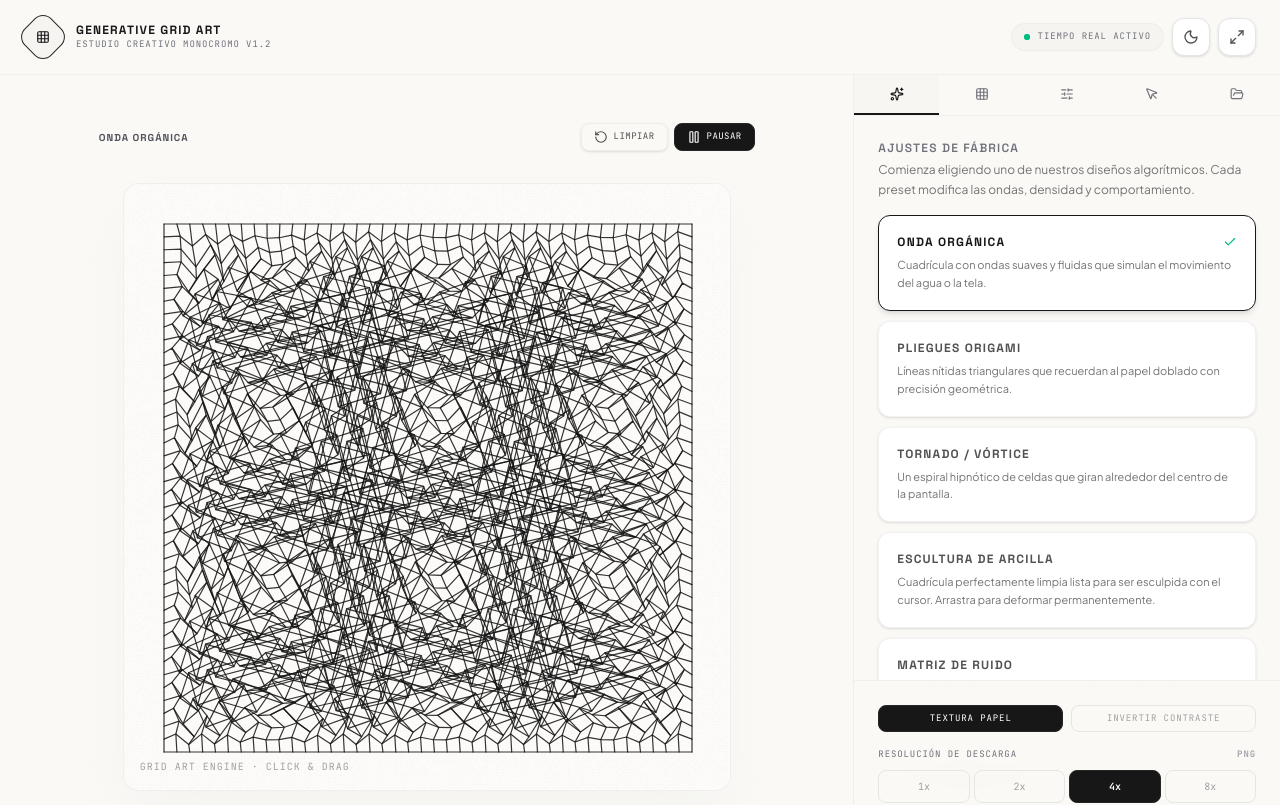
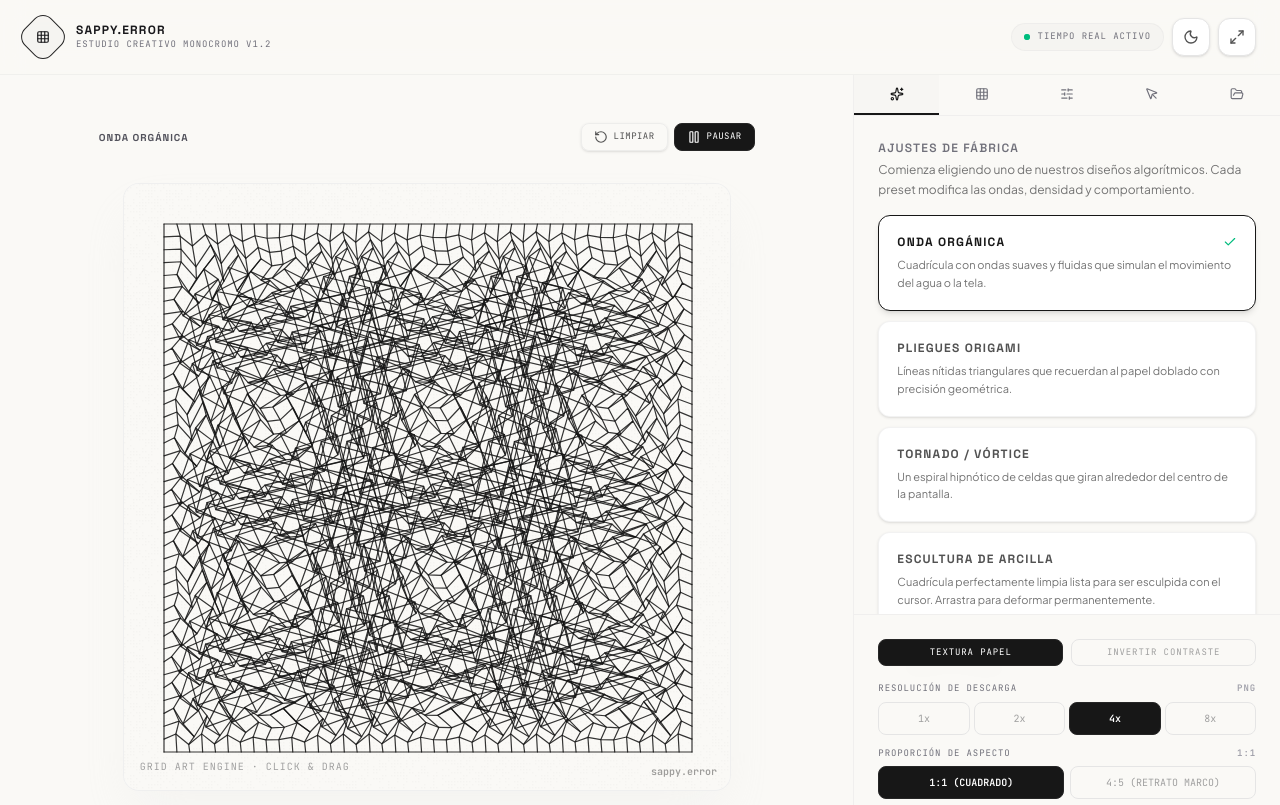
Before and after one commit to sappy666/geneartive-art-grid, a React (Vite) app: page / in a window 1280 px wide. Shown: the top 805 px of the page. Built offline with nearby package versions, Linux system fonts and the light colour scheme.

Commit message:
feat: add aspect ratio export options
Implement 1:1 and 4:5 aspect ratio export support and update documentation for local setup.

```diff
--- a/src/App.tsx
+++ b/src/App.tsx
@@ -52,6 +52,7 @@ export default function App() {
 
   // High-Res Export choices
   const [exportRes, setExportRes] = useState<ExportResolution>('4x');
+  const [exportAspect, setExportAspect] = useState<'1:1' | '4:5'>('1:1');
   const [isExporting, setIsExporting] = useState(false);
 
   // Custom JSON sharing state
@@ -235,7 +236,7 @@ export default function App() {
         else if (exportRes === '4x') multiplier = 4;
         else if (exportRes === '8x') multiplier = 8;
 
-        const dataUrl = canvasRef.current?.exportHighRes(multiplier);
+        const dataUrl = canvasRef.current?.exportHighRes(multiplier, exportAspect);
         if (dataUrl) {
           const link = document.createElement('a');
           const timeStamp = new Date().toISOString().slice(0, 10);
@@ -243,7 +244,8 @@ export default function App() {
             .toLowerCase()
             .replace(/\s+/g, '-');
 
-          link.download = `cuadricula_${nameClean}_${exportRes}_${timeStamp}.png`;
+          const aspectClean = exportAspect.replace(':', '-');
+          link.download = `cuadricula_${nameClean}_${exportRes}_${aspectClean}_${timeStamp}.png`;
           link.href = dataUrl;
           document.body.appendChild(link);
           link.click();
@@ -334,7 +336,7 @@ export default function App() {
           </div>
           <div>
             <h1 className="font-display font-bold text-xs tracking-widest uppercase">
-              Generative Grid Art
+              sappy.error
             </h1>
             <p className="font-mono text-[9px] tracking-widest text-zinc-500 uppercase">
               Estudio Creativo Monocromo v1.2
@@ -1301,7 +1303,9 @@ export default function App() {
               </div>
 
               {/* Export Panel */}
-              <div className="space-y-2">
+              <div className="space-y-3">
+                {/* Resolution Select */}
+                <div className="space-y-1.5">
                   <div className="flex items-center justify-between font-mono text-[9px] uppercase tracking-widest text-zinc-500">
                     <span>Resolución de Descarga</span>
                     <span className="font-bold text-zinc-400">PNG</span>
@@ -1331,6 +1335,48 @@ export default function App() {
                         {res.label}
                       </button>
                     ))}
+                  </div>
+                </div>
+
+                {/* Aspect Ratio Select */}
+                <div className="space-y-1.5">
+                  <div className="flex items-center justify-between font-mono text-[9px] uppercase tracking-widest text-zinc-500">
+                    <span>Proporción de Aspecto</span>
+                    <span className="font-bold text-zinc-400">{exportAspect}</span>
+                  </div>
+
+                  <div className="grid grid-cols-2 gap-1.5">
+                    <button
+                      onClick={() => setExportAspect('1:1')}
+                      className={`py-2 text-center rounded-lg border text-[10px] font-mono transition-all duration-300 cursor-pointer ${
+                        exportAspect === '1:1'
+                          ? settings.darkTheme
+                            ? 'bg-white border-white text-black font-bold shadow-sm'
+                            : 'bg-neutral-900 border-neutral-800 text-white font-bold'
+                          : settings.darkTheme
+                          ? 'border-white/5 text-zinc-400 hover:border-white/10 hover:text-white bg-transparent'
+                          : 'border-neutral-200 text-neutral-400 hover:border-neutral-300 bg-transparent'
+                      }`}
+                      title="Diseño cuadrado completo"
+                    >
+                      1:1 (CUADRADO)
+                    </button>
+                    <button
+                      onClick={() => setExportAspect('4:5')}
+                      className={`py-2 text-center rounded-lg border text-[10px] font-mono transition-all duration-300 cursor-pointer ${
+                        exportAspect === '4:5'
+                          ? settings.darkTheme
+                            ? 'bg-white border-white text-black font-bold shadow-sm'
+                            : 'bg-neutral-900 border-neutral-800 text-white font-bold'
+                          : settings.darkTheme
+                          ? 'border-white/5 text-zinc-400 hover:border-white/10 hover:text-white bg-transparent'
+                          : 'border-neutral-200 text-neutral-400 hover:border-neutral-300 bg-transparent'
+                      }`}
+                      title="Marco de retrato 4:5 con el diseño cuadrado centrado"
+                    >
+                      4:5 (RETRATO MARCO)
+                    </button>
+                  </div>
                 </div>
 
                 <button
--- a/src/components/ArtCanvas.tsx
+++ b/src/components/ArtCanvas.tsx
@@ -8,7 +8,7 @@ interface ArtCanvasProps {
 }
 
 export interface ArtCanvasRef {
-  exportHighRes: (resolutionMultiplier: number) => string;
+  exportHighRes: (resolutionMultiplier: number, aspect?: '1:1' | '4:5') => string;
   resetGrid: () => void;
 }
 
@@ -36,8 +36,8 @@ export const ArtCanvas = forwardRef<ArtCanvasRef, ArtCanvasProps>(({ settings, o
 
   // Expose methods to parent
   useImperativeHandle(ref, () => ({
-    exportHighRes: (multiplier: number) => {
-      return renderHighRes(multiplier);
+    exportHighRes: (multiplier: number, aspect?: '1:1' | '4:5') => {
+      return renderHighRes(multiplier, aspect);
     },
     resetGrid: () => {
       initializeGrid(dimensions.width, dimensions.height);
@@ -131,13 +131,13 @@ export const ArtCanvas = forwardRef<ArtCanvasRef, ArtCanvasProps>(({ settings, o
       const isColorInverted = settings.colorInverted;
 
       // Determine final background & stroke colors
-      let bgColor = isDark ? '#0A0A0A' : '#fcfbf9';
+      let bgColor = isDark ? '#0A0A0A' : '#FAF9F6';
       let strokeColor = isDark ? 'rgba(255, 255, 255, 0.85)' : 'rgba(18, 18, 18, 0.85)';
       let pointColor = isDark ? 'rgba(255, 255, 255, 0.95)' : 'rgba(18, 18, 18, 0.95)';
 
       if (isColorInverted) {
         const tempBg = bgColor;
-        bgColor = strokeColor.startsWith('rgba(18') ? '#0A0A0A' : '#fcfbf9';
+        bgColor = strokeColor.startsWith('rgba(18') ? '#0A0A0A' : '#FAF9F6';
         strokeColor = tempBg === '#0A0A0A' ? 'rgba(18, 18, 18, 0.85)' : 'rgba(255, 255, 255, 0.85)';
         pointColor = strokeColor;
       }
@@ -390,6 +390,13 @@ export const ArtCanvas = forwardRef<ArtCanvasRef, ArtCanvasProps>(({ settings, o
         }
       }
 
+      // Minimalist sappy.error signature in bottom-right corner
+      ctx.font = '600 10px "JetBrains Mono", monospace';
+      ctx.fillStyle = isDark ? 'rgba(255, 255, 255, 0.4)' : 'rgba(18, 18, 18, 0.4)';
+      ctx.textAlign = 'right';
+      ctx.textBaseline = 'bottom';
+      ctx.fillText('sappy.error', dimensions.width - 15, dimensions.height - 15);
+
       // Rotate last mouse positions to measure drag speed vectors
       lastMousePosRef.current = { ...mousePosRef.current };
 
@@ -478,9 +485,15 @@ export const ArtCanvas = forwardRef<ArtCanvasRef, ArtCanvasProps>(({ settings, o
   };
 
   // Render High-Resolution static version for crispy, perfect exports
-  const renderHighRes = (multiplier: number): string => {
+  const renderHighRes = (multiplier: number, aspect: '1:1' | '4:5' = '1:1'): string => {
     const targetW = dimensions.width * multiplier;
-    const targetH = dimensions.height * multiplier;
+    let targetH = dimensions.height * multiplier;
+    let offsetY = 0;
+
+    if (aspect === '4:5') {
+      targetH = targetW * 1.25;
+      offsetY = (targetH - targetW) / 2;
+    }
 
     const tempCanvas = document.createElement('canvas');
     tempCanvas.width = targetW;
@@ -491,13 +504,13 @@ export const ArtCanvas = forwardRef<ArtCanvasRef, ArtCanvasProps>(({ settings, o
     const isDark = settings.darkTheme;
     const isColorInverted = settings.colorInverted;
 
-    let bgColor = isDark ? '#0A0A0A' : '#fcfbf9';
+    let bgColor = isDark ? '#0A0A0A' : '#FAF9F6';
     let strokeColor = isDark ? 'rgba(255, 255, 255, 0.9)' : 'rgba(18, 18, 18, 0.9)';
     let pointColor = isDark ? 'rgba(255, 255, 255, 0.95)' : 'rgba(18, 18, 18, 0.95)';
 
     if (isColorInverted) {
       const tempBg = bgColor;
-      bgColor = strokeColor.startsWith('rgba(18') ? '#0A0A0A' : '#fcfbf9';
+      bgColor = strokeColor.startsWith('rgba(18') ? '#0A0A0A' : '#FAF9F6';
       strokeColor = tempBg === '#0A0A0A' ? 'rgba(18, 18, 18, 0.9)' : 'rgba(255, 255, 255, 0.9)';
       pointColor = strokeColor;
     }
@@ -505,7 +518,7 @@ export const ArtCanvas = forwardRef<ArtCanvasRef, ArtCanvasProps>(({ settings, o
     tempCtx.fillStyle = bgColor;
     tempCtx.fillRect(0, 0, targetW, targetH);
 
-    // Subtle paper noise grain at high resolution
+    // Subtle paper noise grain at high resolution over the whole canvas
     if (settings.paperTexture) {
       tempCtx.fillStyle = isDark ? 'rgba(255, 255, 255, 0.015)' : 'rgba(0, 0, 0, 0.025)';
       for (let i = 0; i < targetW; i += Math.max(3, multiplier)) {
@@ -526,12 +539,12 @@ export const ArtCanvas = forwardRef<ArtCanvasRef, ArtCanvasProps>(({ settings, o
     tempCtx.lineCap = 'round';
     tempCtx.lineJoin = 'round';
 
-    // Helper to scale points
+    // Helper to scale points and apply centering offset for taller aspect ratios
     const getP = (c: number, r: number) => {
       const p = points[c][r];
       return {
         x: p.x * multiplier,
-        y: p.y * multiplier
+        y: p.y * multiplier + offsetY
       };
     };
 
@@ -599,6 +612,16 @@ export const ArtCanvas = forwardRef<ArtCanvasRef, ArtCanvasProps>(({ settings, o
       }
     }
 
+    // Draw minimalist signature "sappy.error" in bottom-right corner
+    const sigText = 'sappy.error';
+    tempCtx.font = `600 ${Math.max(12, multiplier * 11)}px "JetBrains Mono", monospace`;
+    tempCtx.fillStyle = isDark ? 'rgba(255, 255, 255, 0.45)' : 'rgba(18, 18, 18, 0.45)';
+    tempCtx.textAlign = 'right';
+    tempCtx.textBaseline = 'bottom';
+
+    const margin = Math.max(15, multiplier * 20);
+    tempCtx.fillText(sigText, targetW - margin, targetH - margin);
+
     return tempCanvas.toDataURL('image/png');
   };
 
```
Also changed, not shown: 1 other file (tests, documents, lock files or other folders). Lines whose indentation alone changed are shown as unchanged.
